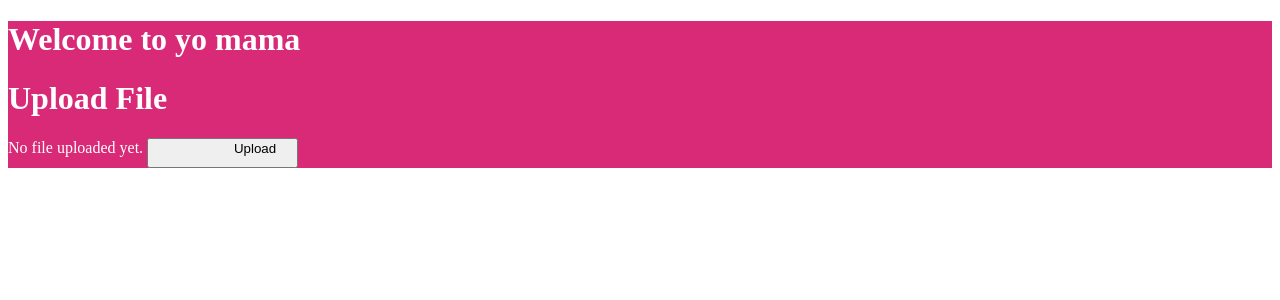
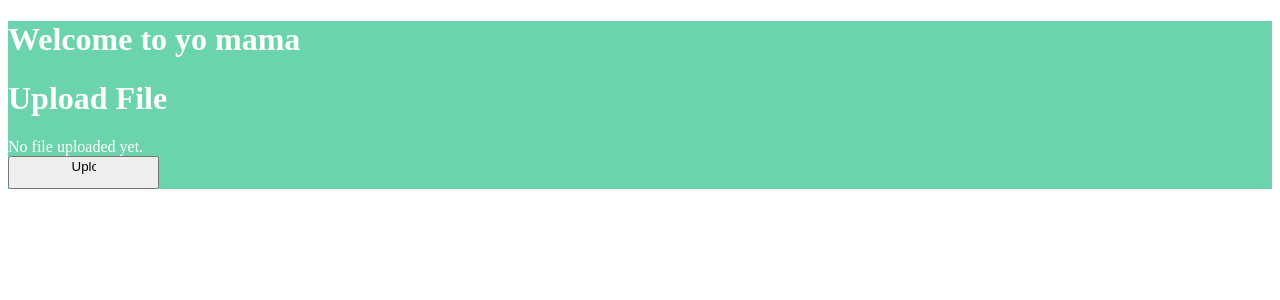
Before and after one commit to alessiopavani2/UploadWidget, an Angular app: page / in a window 1280 px wide. Shown: the top 300 px of the page. Built offline with nearby package versions, Linux system fonts and the light colour scheme.

Commit message:
last commit from seb

```diff
--- a/src/app/app.component.css
+++ b/src/app/app.component.css
@@ -1,25 +1,43 @@
-.container{
-  background-color: rgb(216, 42, 118);
+.container {
+  background-color: rgba(0, 182, 112, 0.582);
   color: white;
 }
 
 .file-input {
   display: none;
 }
+
 #file {
   display: none;
 }
+
 .upload-btn {
   width: 151px;
 }
 
-.attach{
-  width: 200px;
-  overflow: visible;
-  white-space: nowrap;
-  justify-content: center;
+.attach {
+  width: 24px;
+  height: 24px;
 }
-.file-carica{
-  position: absolute;
-  margin-left: 45%;
+
+.file-info {
+  margin-right: 16px;
+  min-width: 200px;
 }
+
+.upload-progress {
+  color: #666;
+  font-size: 0.8em;
+  margin-top: 4px;
+}
+
+.upload-error {
+  color: #d32f2f;
+  font-size: 0.8em;
+  margin-top: 4px;
+}
+
+button[disabled] {
+  opacity: 0.5;
+  cursor: not-allowed;
+}
--- a/src/app/app.component.html
+++ b/src/app/app.component.html
@@ -2,17 +2,36 @@
   <div class="container">
     <h1>Welcome to {{title}}</h1>
     <h1>Upload File</h1>
-    <form action="" method="post" enctype="multipart/form-data">
-      <input type="file" class="file-input"
-       (change)="onFileSelected($event)" #fileUpload>
-    </form>
+
+      <input type="file" class="file-input" (change)="onFileSelected($event)" #fileUpload>
+
+
   <div class="file-upload">
+    <div class="file-info">
+      {{fileName || "No file uploaded yet."}}
+      <div *ngIf="isUploading" class="upload-progress">
+        <mat-progress-bar
+          mode="determinate"
+          [value]="uploadProgress">
+        </mat-progress-bar>
+      </div>
+      <div *ngIf="uploadError" class="upload-error">
+        {{uploadError}}
+      </div>
+    </div>
 
-   {{fileName || "No file uploaded yet."}}
+    <div class="upload-controls">
+      <button mat-mini-fab color="primary" class="upload-btn"
+        (click)="fileUpload.click()" [disabled]="isUploading">
+          <mat-icon class="attach">Upload</mat-icon>
+      </button>
 
-    <button mat-mini-fab color="primary" class="upload-btn"
-      (click)="fileUpload.click()">
-        <mat-icon class="attach">Upload</mat-icon>
-    </button>
+      <button *ngIf="isUploading" mat-mini-fab color="warn" class="cancel-btn"
+        (click)="cancelUpload()">
+          <mat-icon>cancel</mat-icon>
+      </button>
+    </div>
+
+
 
 <main>
--- a/src/app/app.component.ts
+++ b/src/app/app.component.ts
@@ -1,21 +1,73 @@
 import { Component } from '@angular/core';
 import { RouterOutlet } from '@angular/router';
-import {MatIconModule } from '@angular/material/icon';
+import { MatIconModule } from '@angular/material/icon';
+import { MatProgressBarModule } from '@angular/material/progress-bar';
+import { HttpClient } from '@angular/common/http';
+import { CommonModule } from '@angular/common';
 
 @Component({
   selector: 'app-root',
-  imports: [RouterOutlet, MatIconModule],
+  imports: [RouterOutlet, MatIconModule, MatProgressBarModule, CommonModule],
   templateUrl: './app.component.html',
   styleUrl: './app.component.css'
 })
 export class AppComponent {
-uploadFile() {
-throw new Error('Method not implemented.');
+  title = 'yo mama';
+  fileName = '';
+
+  constructor(private http: HttpClient) {}
+
+  uploadError: string | null = null;
+  isUploading: boolean = false;
+  uploadProgress: number = 0;
+  uploadSubscription: any;
+
+  onFileSelected(event: Event) {
+    const input = event.target as HTMLInputElement;
+    if (!input.files || input.files.length === 0) {
+      this.uploadError = 'No file selected';
+      return;
+    }
+
+    const file = input.files[0];
+    this.fileName = file.name;
+    this.uploadError = null;
+    this.isUploading = true;
+
+    const formData = new FormData();
+    formData.append('file', file);
+
+    this.uploadSubscription = this.http.post('/api/upload', formData, {
+      reportProgress: true,
+      observe: 'events'
+    }).subscribe({
+      next: (event: any) => {
+        if (event.type === 1) { // HttpEventType.UploadProgress
+          this.uploadProgress = Math.round(100 * event.loaded / event.total);
+        } else if (event.type === 4) { // HttpEventType.Response
+          console.log('File uploaded successfully');
+          this.isUploading = false;
+          this.uploadProgress = 0;
+        }
+      },
+      error: (err) => {
+        console.error('Upload failed:', err);
+        this.uploadError = 'Upload failed. Please try again.';
+        if (err.status === 404) {
+          this.uploadError = 'Server endpoint not found. Please check the API URL.';
+        }
+        this.isUploading = false;
+        this.uploadProgress = 0;
+      }
+    });
+  }
+
+  cancelUpload() {
+    if (this.uploadSubscription) {
+      this.uploadSubscription.unsubscribe();
+      this.isUploading = false;
+      this.uploadProgress = 0;
+      this.uploadError = 'Upload cancelled';
+    }
+  }
 }
-onFileSelected($event: Event) {
-throw new Error('Method not implemented.');
-}
-  title = 'yo mama';
-  carica: any;
-  fileName: any;
-}
--- a/src/app/app.config.ts
+++ b/src/app/app.config.ts
@@ -1,8 +1,11 @@
 import { ApplicationConfig, provideZoneChangeDetection } from '@angular/core';
 import { provideRouter } from '@angular/router';
+import { provideHttpClient } from '@angular/common/http';
 
 import { routes } from './app.routes';
 
 export const appConfig: ApplicationConfig = {
-  providers: [provideZoneChangeDetection({ eventCoalescing: true }), provideRouter(routes)]
+  providers: [provideZoneChangeDetection({ eventCoalescing: true }),
+    provideRouter(routes),
+    provideHttpClient()],
 };
```
